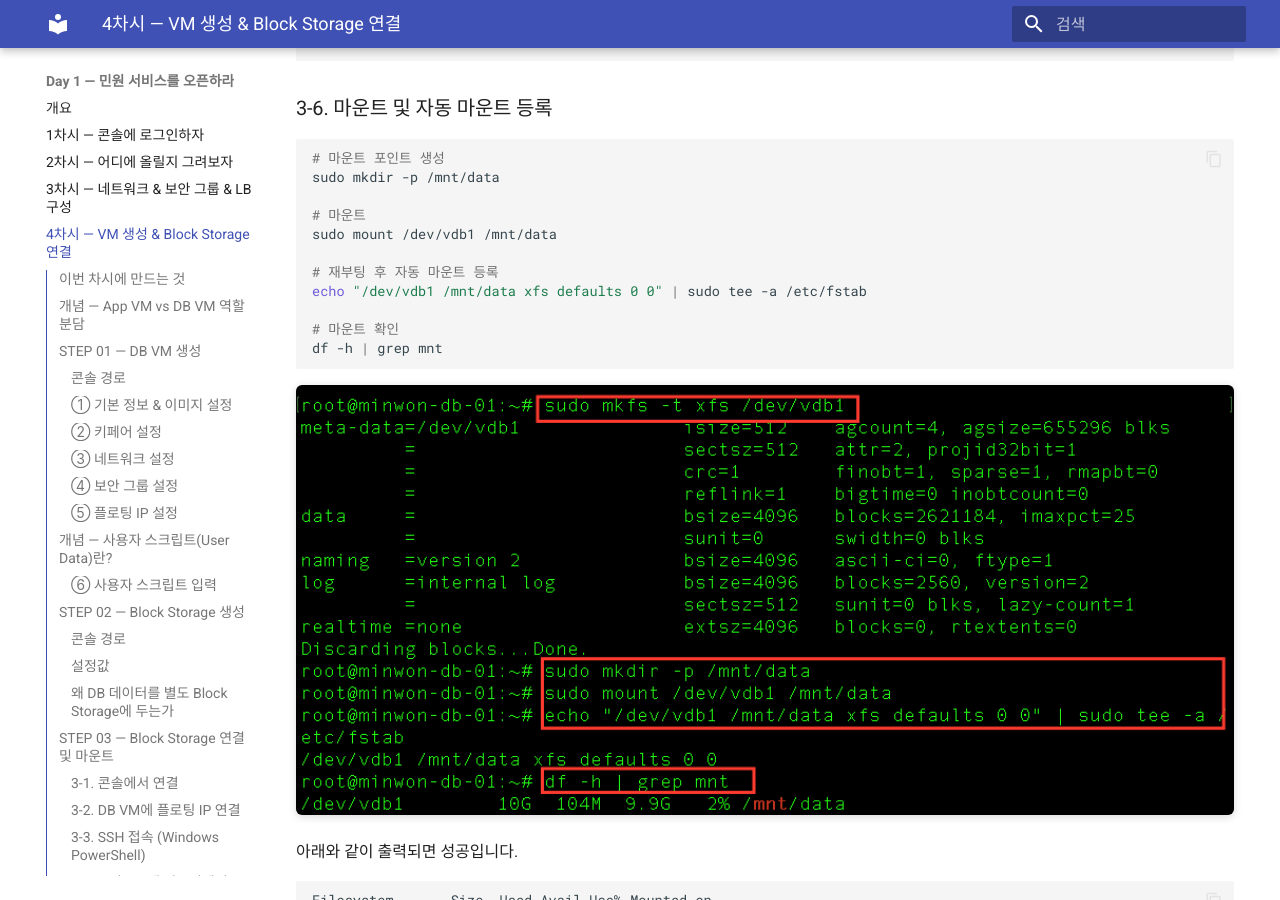
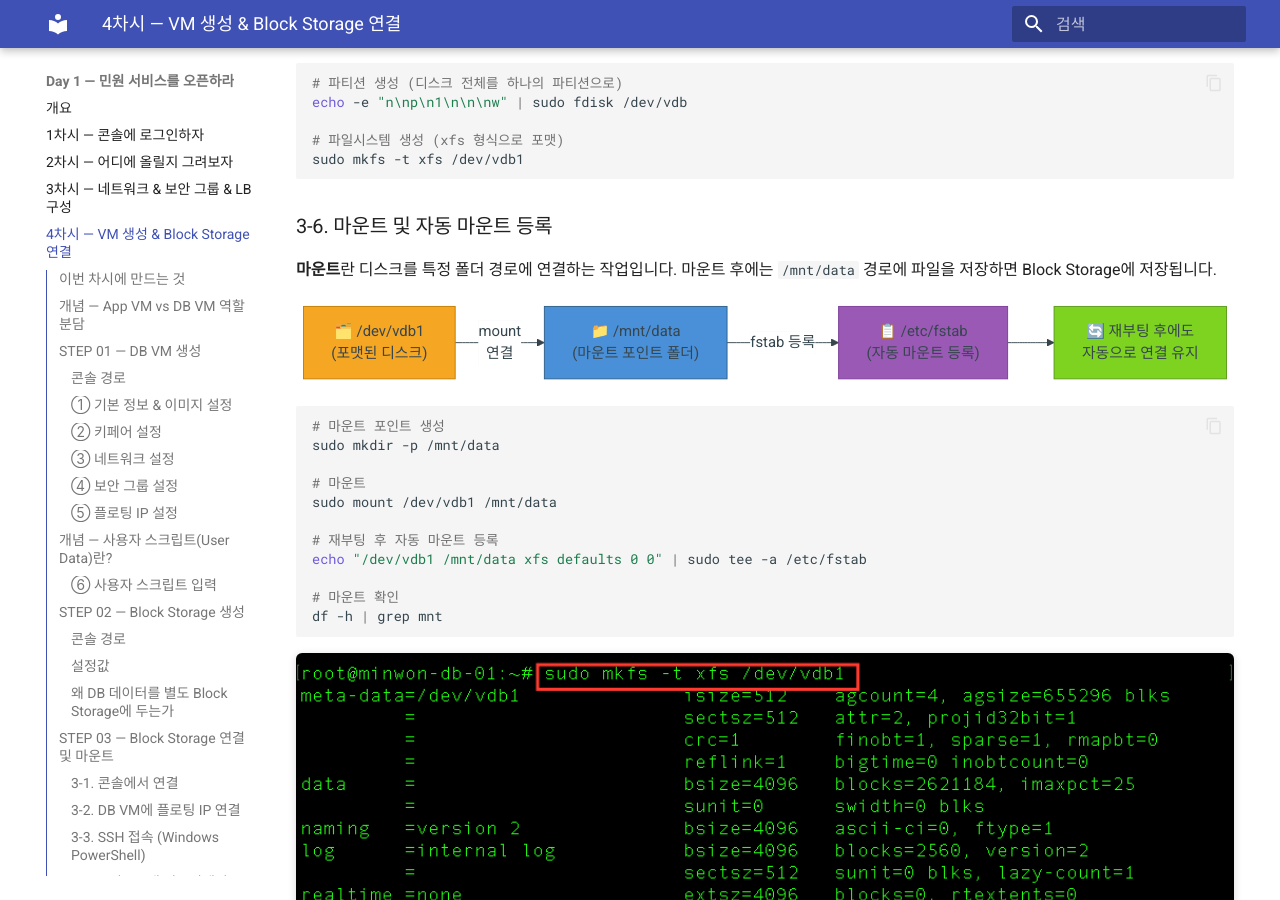
Before and after one commit to skilleat-labs/cloud-native-minwon-lab, an MkDocs documentation site: the page built from docs/day1/session4.md, in a window 1280 px wide and 900 px high, scrolled down 13759 px. Built offline with MkDocs 1.6.1 and Material for MkDocs 9.7.7, drawn with Linux system fonts in a browser that asks for light colours.

Commit message:
docs: session4 - 파티션/파일시스템/마운트 가로형 Mermaid 다이어그램 추가

````diff
--- a/docs/day1/session4.md
+++ b/docs/day1/session4.md
@@ -383,6 +383,23 @@
 **파티션**이란 디스크를 논리적으로 나누는 구역입니다. 새 디스크는 빈 공간만 있으므로 OS가 사용할 수 있도록 구역을 먼저 만들어야 합니다.
 **파일시스템**은 파티션 위에 파일을 저장하는 규칙(형식)입니다. 포맷하지 않으면 데이터를 읽고 쓸 수 없습니다.
 
+```mermaid
+graph LR
+    A["💾 빈 디스크\n/dev/vdb\n(Block Storage 연결 직후)"]
+    B["📐 파티션 생성\nfdisk\n전체를 1개 구역으로"]
+    C["🗂️ 파일시스템 생성\nmkfs -t xfs\nXFS 형식으로 포맷"]
+    D["✅ 사용 가능한 디스크\n/dev/vdb1\n파일 읽기·쓰기 가능"]
+
+    A -->|"① fdisk"| B
+    B -->|"② mkfs"| C
+    C --> D
+
+    style A fill:#e0e0e0,color:#333,stroke:#999
+    style B fill:#4A90D9,color:#fff,stroke:#2c5f8a
+    style C fill:#F5A623,color:#fff,stroke:#c47d00
+    style D fill:#7ED321,color:#fff,stroke:#5a9a18
+```
+
 ```bash
 # 파티션 생성 (디스크 전체를 하나의 파티션으로)
 echo -e "n\np\n1\n\n\nw" | sudo fdisk /dev/vdb
@@ -392,6 +409,25 @@
 ```
 
 ### 3-6. 마운트 및 자동 마운트 등록
+
+**마운트**란 디스크를 특정 폴더 경로에 연결하는 작업입니다. 마운트 후에는 `/mnt/data` 경로에 파일을 저장하면 Block Storage에 저장됩니다.
+
+```mermaid
+graph LR
+    A["🗂️ /dev/vdb1\n(포맷된 디스크)"]
+    B["📁 /mnt/data\n(마운트 포인트 폴더)"]
+    C["📋 /etc/fstab\n(자동 마운트 등록)"]
+    D["🔄 재부팅 후에도\n자동으로 연결 유지"]
+
+    A -->|"mount\n연결"| B
+    B -->|"fstab 등록"| C
+    C --> D
+
+    style A fill:#F5A623,color:#fff,stroke:#c47d00
+    style B fill:#4A90D9,color:#fff,stroke:#2c5f8a
+    style C fill:#9B59B6,color:#fff,stroke:#7d3c98
+    style D fill:#7ED321,color:#fff,stroke:#5a9a18
+```
 
 ```bash
 # 마운트 포인트 생성
````
